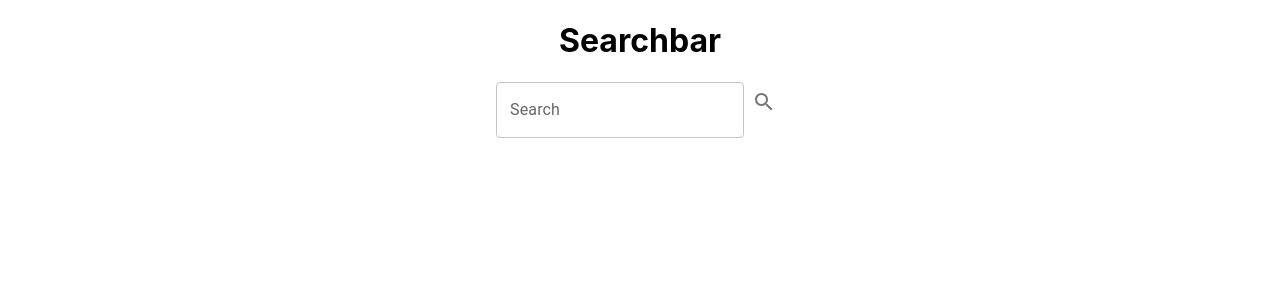
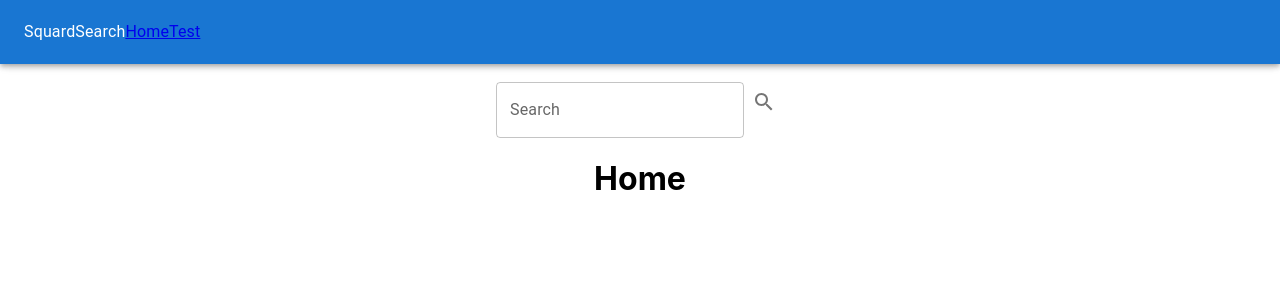
Before and after one commit to shinhs0506/SquadSearch, a React (Create React App) app: page / in a window 1280 px wide. Shown: the top 300 px of the page. Built offline with nearby package versions, Linux system fonts and the light colour scheme.

Commit message:
implemented navbar

```diff
--- a/package.json
+++ b/package.json
@@ -12,6 +12,7 @@
     "@testing-library/user-event": "^13.5.0",
     "react": "^18.1.0",
     "react-dom": "^18.1.0",
+    "react-router-dom": "^6.3.0",
     "react-scripts": "5.0.1",
     "web-vitals": "^2.1.4"
   },
--- a/src/App.js
+++ b/src/App.js
@@ -1,12 +1,15 @@
 import Searchbar from 'components/searchbar/searchbar'
+import Navbar from 'components/navbar/navbar'
+import AppRoutes from 'routes'
 
 import './App.css';
 
 function App() {
     return (
         <div className="App">
+            <Navbar />
             <Searchbar />
-
+            <AppRoutes />
         </div>
   );
 }
--- /dev/null
+++ b/src/components/navbar/navbar.js
@@ -0,0 +1,26 @@
+import AppBar from '@mui/material/AppBar'
+import Toolbar from '@mui/material/Toolbar'
+import Typography from '@mui/material/Typography'
+import { Link } from 'react-router-dom'
+
+function Navbar() {
+    return (
+        <div>
+            <AppBar>
+                <Toolbar>
+                    <Typography>
+                        SquardSearch
+                    </Typography>
+                    <Typography>
+                        <Link to="/"> Home </Link>
+                    </Typography>
+                    <Typography>
+                        <Link to="/test"> Test </Link>
+                    </Typography>
+                </Toolbar>
+            </AppBar>
+        </div>
+    )
+}
+
+export default Navbar;
--- a/src/components/searchbar/searchbar.js
+++ b/src/components/searchbar/searchbar.js
@@ -18,7 +18,7 @@ function Searchbar() {
         <div>
             <h1>Searchbar</h1>
             <form onSubmit={handleSearchQuerySubmit}>
-                <TextField label="Search" value={searchQuery} onChange={handleSearchQueryChange}/>
+                <TextField label="Search" value={searchQuery} onChange={handleSearchQueryChange} />
                 <IconButton type="submit">
                     <SearchIcon />
                 </IconButton>
--- a/src/index.js
+++ b/src/index.js
@@ -1,13 +1,18 @@
 import React from 'react';
 import ReactDOM from 'react-dom/client';
+import { BrowserRouter } from 'react-router-dom'
+
+import App from './App';
+
+import reportWebVitals from './reportWebVitals';
 import './index.css';
-import App from './App';
-import reportWebVitals from './reportWebVitals';
 
 const root = ReactDOM.createRoot(document.getElementById('root'));
 root.render(
   <React.StrictMode>
-    <App />
+    <BrowserRouter>
+        <App />
+    </BrowserRouter>
   </React.StrictMode>
 );
 
--- a/src/pages/home/home.js
+++ b/src/pages/home/home.js
@@ -0,0 +1,7 @@
+function Home() {
+    return (
+        <h1>Home</h1>
+    )
+}
+
+export default Home
--- /dev/null
+++ b/src/pages/test/test.js
@@ -0,0 +1,7 @@
+function Test() {
+    return (
+        <h1>Test</h1>
+    )
+}
+
+export default Test
--- /dev/null
+++ b/src/routes.js
@@ -0,0 +1,14 @@
+import { Routes, Route } from 'react-router-dom'
+import Home from 'pages/home/home'
+import Test from 'pages/test/test'
+
+function AppRoutes() {
+    return (
+        <Routes>
+            <Route path='/' element={<Home />} />
+            <Route path='/test' element={<Test />} />
+        </Routes>
+    )
+}
+
+export default AppRoutes;
```
Also changed, not shown: jsconfig.json (+3 -4 lines), 1 other file (tests, documents, lock files or other folders).
